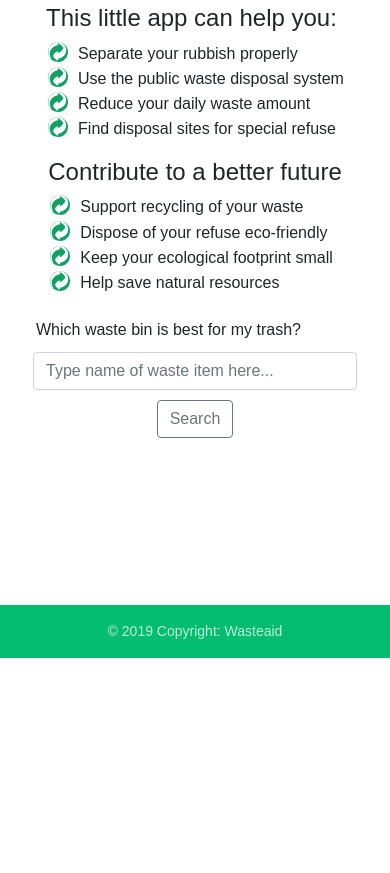
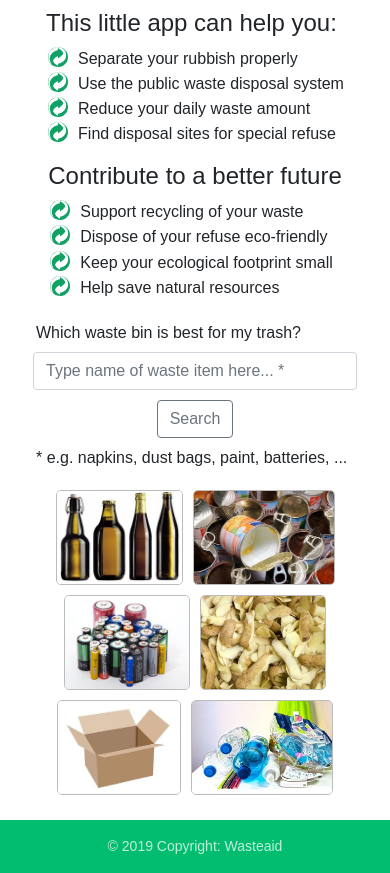
Before and after one commit to GabrielaOliveirabpt/uploading-recycling-frontend, a React app: page / in a window 390 px wide. Shown: the part 186-1059 px from the top of the page. Before the commit the page ends 844 px from the top, so only its background shows below. Built offline with nearby package versions, Linux system fonts and the light colour scheme.

Commit message:
Search term from start page as default value on search page. Revision of FAQ. Small, clickable image gallery on start page.

```diff
--- a/src/components/BinDescription.jsx
+++ b/src/components/BinDescription.jsx
@@ -130,7 +130,7 @@ class BinDescription extends Component {
                         <td>
                             <div className="desrc-toggle-switch2" onClick={this.toggleBinDescr}
                                  title={this.state.toggleHint}>
-                                &nbsp;{this.state.toggleSwitchChar}
+                                {this.state.toggleSwitchChar}
                             </div>
                             <div className="card-title2">{binTitle}</div>
                         </td>
--- a/src/components/WelcomePage.jsx
+++ b/src/components/WelcomePage.jsx
@@ -1,7 +1,7 @@
-import React, { Component } from 'react'
+import React, {Component} from 'react'
 import Footer from './Footer'
 import Header from './Header'
-import { withRouter } from 'react-router-dom'
+import {withRouter} from 'react-router-dom'
 
 class SearchItemHint extends Component {
     render() {
@@ -9,8 +9,8 @@ class SearchItemHint extends Component {
             <div className="popup-container-welcome">
                 <div className="search-item-hint-welcome">
                     <p className="close-hint-char-welcome" onClick={this.props.hideHint}
-                        title="Close pop-up">&#10005;</p>
-                    Please enter search item<br />before starting the search!
+                       title="Close pop-up">&#10005;</p>
+                    Please enter search item<br/>before starting the search!
                 </div>
             </div>
         )
@@ -27,11 +27,12 @@ class WelcomePage extends Component {
 
         this.handleChange = this.handleChange.bind(this);
         this.handleSubmit = this.handleSubmit.bind(this);
+        this.goToSearchArea = this.goToSearchArea.bind(this);
         this.input = React.createRef()
     }
 
     handleChange = event => {
-        this.setState({ soughtItem: event.target.value.trim() })
+        this.setState({soughtItem: event.target.value.trim()})
     }
 
     toggleSearchItemHint = () => {
@@ -44,7 +45,7 @@ class WelcomePage extends Component {
         if (this.state.soughtItem && this.state.soughtItem !== "default") {
             this.props.history.push(`/searchArea/${this.state.soughtItem}`)
         } else {
-            this.setState({ searchItemHintHidden: false });
+            this.setState({searchItemHintHidden: false});
             event.target.reset()
         }
         event.preventDefault();
@@ -61,9 +62,9 @@ class WelcomePage extends Component {
 
         return (
             <React.Fragment>
-                <Header />
+                <Header/>
                 <div className="container">
-                    <h1 className="h2-0">Welcome to Wasteaid</h1>
+                    <h1 className="h2-0 font-weight-bold">Welcome to WasteAid</h1>
 
                     <div className="list-container-0">
 
@@ -87,37 +88,18 @@ class WelcomePage extends Component {
                             </ul>
                         </div>
 
-                        {/*
-                            <div className="list-box-0">
-                            <h4>Features</h4>
-                            <ul>
-                                <li>General info on disposal of domestic<br/>refuse and benefits of recycling</li>
-                                <li>Growing database describing various<br/>waste items and how to get rid of them</li>
-                                <li>Users can propose waste items</li>
-                            </ul>
-                            </div>
-
-                            <div className="list-box-0">
-                            <h4>Limitations</h4>
-                            <ul>
-                                <li>This app adresses private consumers and<br/>is related to domestic waste exclusively</li>
-                                <li>This app is not an advisor for disposal<br/>of commercial waste</li>
-                                <li>bla bla</li>
-                            </ul>
-                            </div>
-                            */}
-
                     </div>
 
                     <div className="form-box-welcome">
                         <form className="form-welcome" onSubmit={this.handleSubmit}>
-                            <p className="p2-welcome">Which waste bin is best for my trash?</p>
+                            <p className="p2-welcome-1">Which waste bin is best for my trash?</p>
                             <div className="input-and-button-welcome">
-                                <input type="text"
-                                    className="form-control form-welcome"
-                                    placeholder="Type name of waste item here..."
-                                    required={true} ref={this.input}
-                                    onChange={this.handleChange}
+                                <input
+                                    type="text"
+                                       className="form-control form-welcome"
+                                       placeholder="Type name of waste item here... *"
+                                       required={true} ref={this.input}
+                                       onChange={this.handleChange}
                                 />
                                 <input
                                     className="btn btn-outline-secondary button-welcome"
@@ -126,19 +108,72 @@ class WelcomePage extends Component {
                                     value="Search"
                                 />
                             </div>
+                            <p className="p2-welcome-2">* e.g. napkins, dust bags, paint, batteries, ...</p>
                         </form>
                     </div>
 
-                    {!this.state.searchItemHintHidden && <SearchItemHint hideHint={this.toggleSearchItemHint} />}
+                    {!this.state.searchItemHintHidden && <SearchItemHint hideHint={this.toggleSearchItemHint}/>}
 
-                    {/* <div className="most-searched-items">
+                    <div className="image-gallery">
                         <div className="item-picture-container">
-                            <img src="../images/brown-glass-bottles-256x190.jpg" alt="brown glass bottles"/>
+                            <img
+                                onClick={(event) => this.goToSearchArea("glass", event)}
+                                className="banner"
+                                src="../images/brown-glass-bottles-256x190.jpg"
+                                alt="brown glass bottles"
+                                title="glass"
+                            />
                         </div>
-                    </div> */}
+                        <div className="item-picture-container">
+                            <img
+                                onClick={(event) => this.goToSearchArea("cans", event)}
+                                className="banner"
+                                src="../images/cans-320x213.jpg"
+                                alt="empty cans"
+                                title="cans"
+                            />
+                        </div>
+                        <div className="item-picture-container">
+                            <img
+                                onClick={(event) => this.goToSearchArea("batteries", event)}
+                                className="banner"
+                                src="../images/batteries-320x240.jpg"
+                                alt="batteries"
+                                title="batteries"
+                            />
+                        </div>
+                        <div className="item-picture-container">
+                            <img
+                                onClick={(event) => this.goToSearchArea("kitchen refuse", event)}
+                                className="banner"
+                                src="../images/potatoe-peelings-227x170.jpg"
+                                alt="potato peelings"
+                                title="kitchen refuse"
+                            />
+                        </div>
+                        <div className="item-picture-container">
+                            <img
+                                onClick={(event) => this.goToSearchArea("cardboard", event)}
+                                className="banner"
+                                src="../images/cardboard-box-280x215.jpg"
+                                alt="cardboard box"
+                                title="cardboard"
+                            />
+                        </div>
+                        <div className="item-picture-container">
+                            <img
+                                onClick={(event) => this.goToSearchArea("plastic", event)}
+                                className="banner"
+                                src="../images/plastic-waste-256x170.jpg"
+                                alt="plastic waste"
+                                title="plastic"
+                            />
+                        </div>
+
+                    </div>
 
                 </div>
-                <Footer />
+                <Footer/>
             </React.Fragment>
         )
     }
--- a/src/sass/_searchArea.scss
+++ b/src/sass/_searchArea.scss
@@ -12,7 +12,7 @@
 .img2 {
   width: 76px;
   height: 76px;
-  margin: 1px;
+  margin: 1px 1px 3px 1px;
 }
 .img2:hover {
   cursor: pointer;
@@ -61,5 +61,5 @@
 }
 
 .search-area-map-hint {
-  padding: 10px 0 5px 0;
+  padding: 10px 0 3px 3px;
 }
--- a/src/sass/_welcomePage.scss
+++ b/src/sass/_welcomePage.scss
@@ -3,6 +3,7 @@
   flex-wrap: wrap;
   flex-direction: row;
   justify-content: space-evenly;
+  margin-bottom: -15px;
 }
 
 .list-box-0 {
@@ -11,16 +12,21 @@
 
 .h2-0 {
   text-align: center;
-  margin-top: 5%;
-  margin-bottom: 5%;
+  margin-top: 3%;
+  margin-bottom: 30px;
 }
 
 .button-welcome {
   margin-left: 10px;
 }
 
-.p2-welcome {
-  margin-top: 7px;
+.p2-welcome-1 {
+  margin-top: 0;
+  margin-bottom: 7px;
+  padding-left: 3px;
+}
+.p2-welcome-2 {
+  margin-top: 8px;
   margin-bottom: 10px;
   padding-left: 3px;
 }
@@ -58,26 +64,6 @@
   cursor: pointer;
   font-weight: bold;
 }
-
-/*
-ul {
-  list-style-image: url('/images/green-dot.svg');
-}
-*/
-
-/*
-li{
-  list-style: none;
-}
-li:before{
-  content: '';
-  display: inline-block;
-  height: 10px;
-  width: 10px;
-  background-image: url('/images/green-dot.svg');
-  list-style-image: url('/images/green-dot.svg')
-}
-*/
 
 ul{
   margin-left: -38px;
@@ -136,7 +122,10 @@ li {
     width: calc(70% - 70px);
   }
   .form-box-welcome {
-    margin-top: 20px;
+    margin-top: 30px;
+  }
+  .p2-welcome-2 {
+    margin-bottom: 10px;
   }
 }
 
@@ -145,7 +134,10 @@ li {
     width: calc(96% - 70px);
   }
   .form-box-welcome {
-    margin-top: 10px;
+    margin-top: 25px;
+  }
+  .p2-welcome-2 {
+    margin-bottom: 5px;
   }
 }
 
@@ -154,7 +146,10 @@ li {
     width: calc(96% - 70px);
   }
   .form-box-welcome {
-    margin-top: 5px;
+    margin-top: 25px;
+  }
+  .p2-welcome-2 {
+    margin-bottom: 0;
   }
 }
 
@@ -163,7 +158,7 @@ li {
     width: calc(90%);
   }
   .form-box-welcome {
-    margin-top: 0;
+    margin-top: 20px;
   }
   .input-and-button-welcome {
     flex-wrap: wrap;
@@ -173,11 +168,27 @@ li {
     margin-top: 10px;
     margin-left: 0;
   }
+  .p2-welcome-2 {
+    margin-bottom: 0;
+  }
 }
 
-/*
-img {
-  width: 150px;
+
+.image-gallery {
+  margin-top: 20px;
+  display: flex;
+  flex-wrap: wrap;
+  flex-direction: row;
+  justify-content: center;
 }
 
- */
+img.banner {
+  height: 95px;
+  border: 1px solid #bbb;
+  border-radius: 5px;
+  margin: 0 5px 10px 5px;
+  cursor: pointer;
+}
+img.banner:hover {
+  border: 1px solid #0ea;
+}
```
Also changed, not shown: src/components/Item.jsx (+5 -5 lines), src/containers/SearchArea.js (+10 -3 lines), src/hardCodedContent/faqResource.js (+10 -10 lines), public/images/batteries-320x240.jpg (added), public/images/cans-320x213.jpg (added), public/images/cardboard-box-280x215.jpg (added), public/images/plastic-waste-256x170.jpg (added), public/images/potatoe-peelings-227x170.jpg (added), src/css/style.css, 1 other file.
